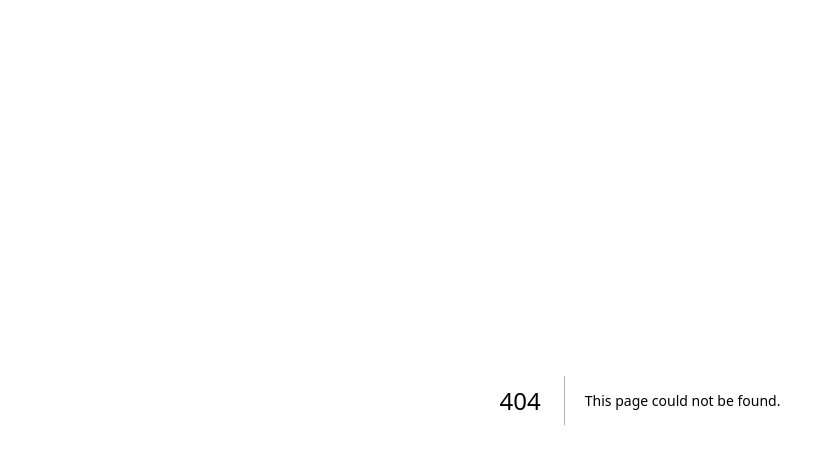
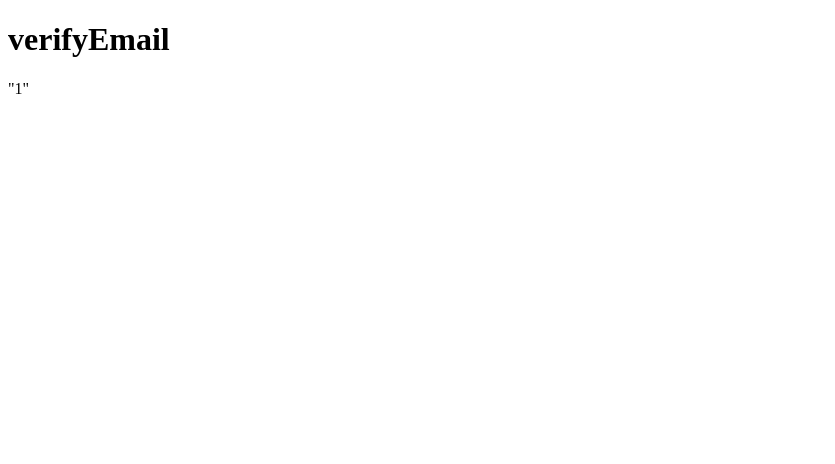
Before and after one commit to balaji1610/authentication, a Next.js app: page /verifyEmail/1 in a window 1280 px wide. Before the commit this address had no page. Shown: the top 464 px of the page, without its empty margins (0-835 px from the left). Built offline with nearby package versions, Linux system fonts and the light colour scheme.

Commit message:
implemented verifyEmail ui

```diff
--- /dev/null
+++ b/src/app/verifyEmail/[verifyEmail]/page.js
@@ -0,0 +1,14 @@
+"use client";
+
+import { usePathname } from "next/navigation";
+import { useParams } from "next/navigation";
+export default function VerifyEmail() {
+  const { verifyEmail } = useParams();
+  return (
+    <div>
+      <h1>verifyEmail</h1>
+
+      {JSON.stringify(verifyEmail)}
+    </div>
+  );
+}
```
